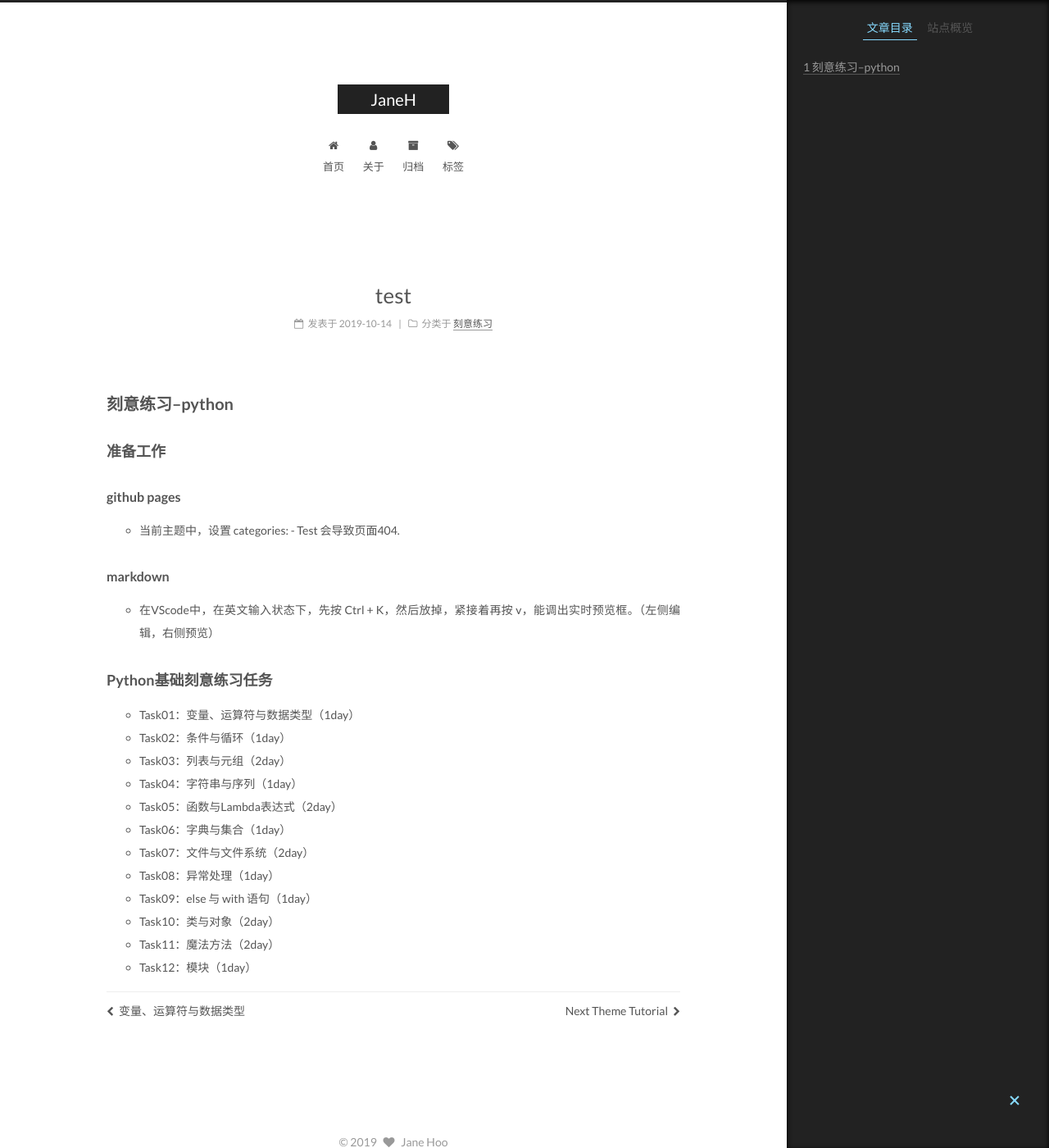
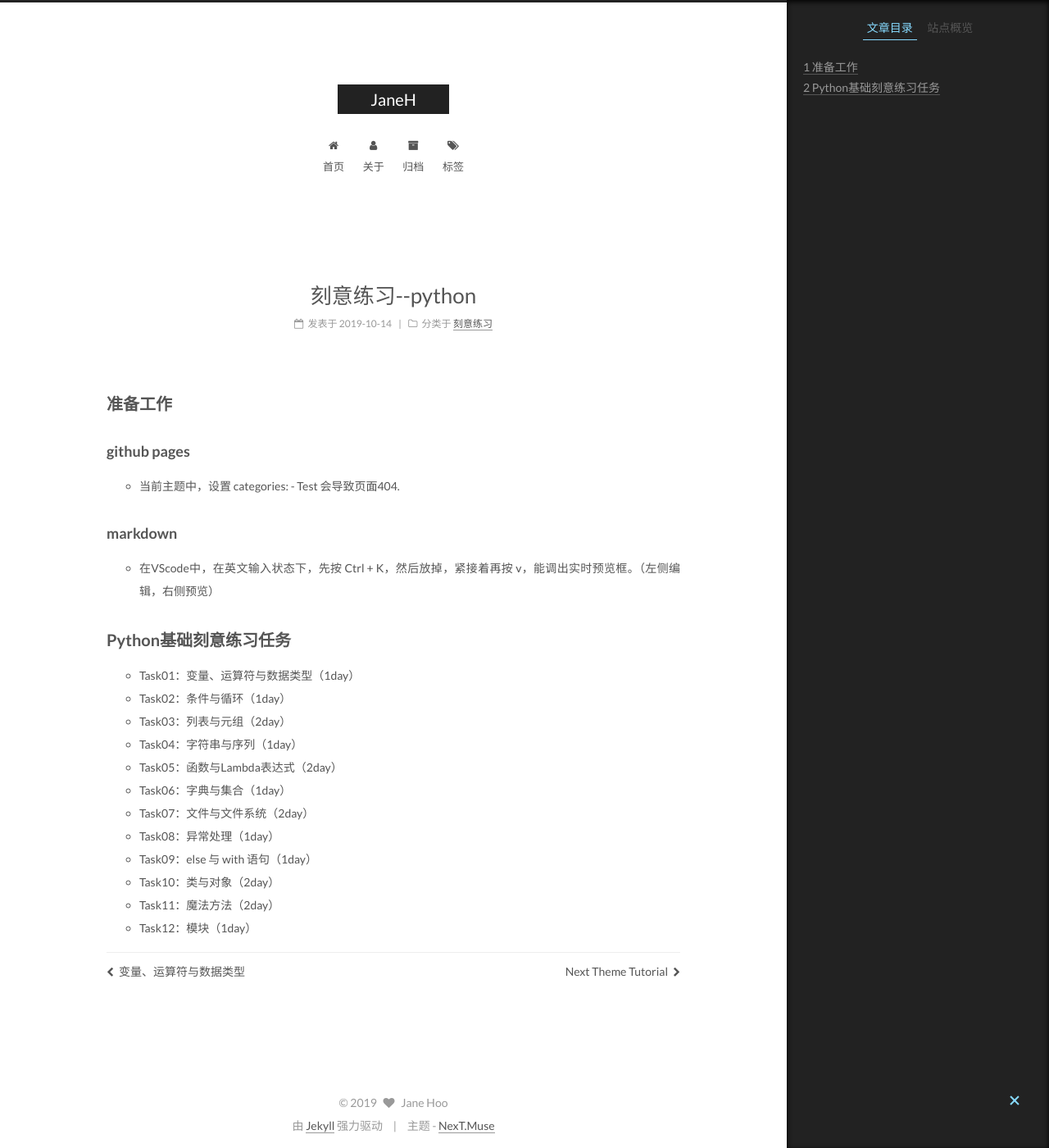
Before and after one commit to janehoo/janehoo.github.io, a Jekyll site: the page built from _posts/2019-10-14-test.md, in a window 1280 px wide and 1400 px high. Shown: the whole window at 82% size. Built offline with Jekyll 4.4.1, drawn with Linux system fonts in a browser that asks for light colours.

Commit message:
modify post 2019-10-14

```diff
--- a/_posts/2019-10-14-test.md
+++ b/_posts/2019-10-14-test.md
@@ -1,18 +1,17 @@
 ---
-title: test
+title: 刻意练习--python
 categories:
  - 刻意练习
 tags:
 ---
-## 刻意练习--python
-### 准备工作
-#### github pages
+## 准备工作
+### github pages
 -  当前主题中，设置 categories: - Test  会导致页面404.
 
-#### markdown
+### markdown
 -  在VScode中，在英文输入状态下，先按 Ctrl + K，然后放掉，紧接着再按 v，能调出实时预览框。（左侧编辑，右侧预览）
 
-### Python基础刻意练习任务
+## Python基础刻意练习任务
 - Task01：变量、运算符与数据类型（1day）
 - Task02：条件与循环（1day）
 - Task03：列表与元组（2day）
```
